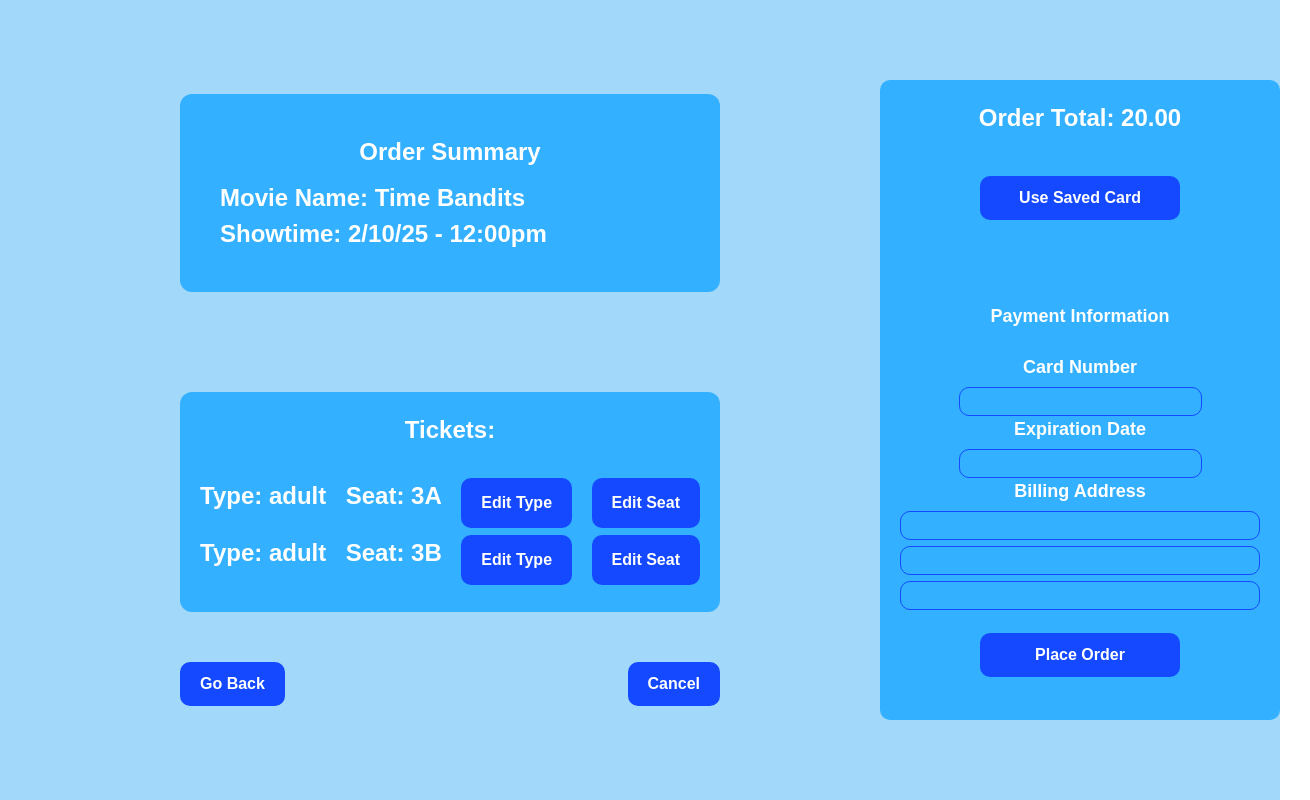
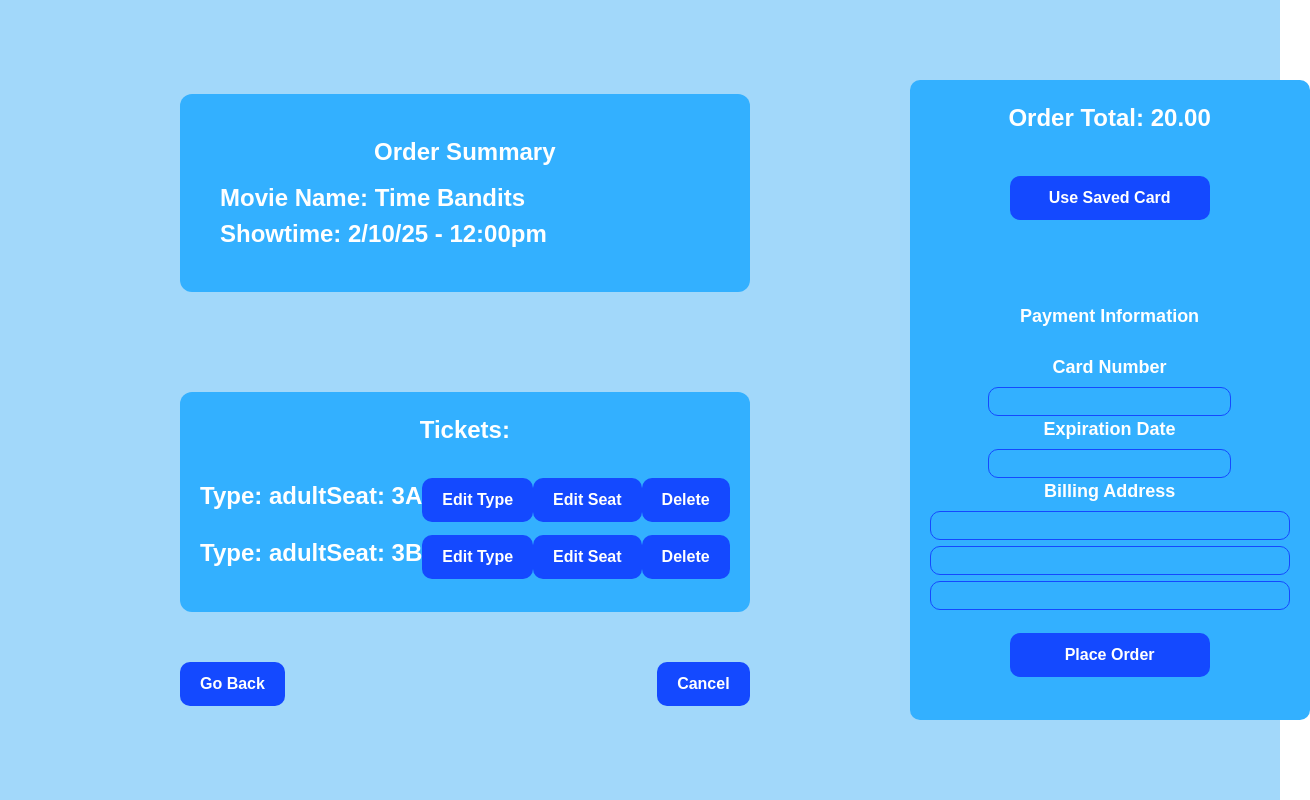
Before and after one commit to nehaau2305/Finema, a Next.js app in the folder frontend/finema/: page /order-summary in a window 1280 px wide. Shown: the whole page, 1310 px wide, since content can reach past the window. Built offline with nearby package versions, Linux system fonts and the light colour scheme.

Commit message:
Super small edit to add delete button to tickets

```diff
--- a/frontend/finema/src/app/components/TicketStub.tsx
+++ b/frontend/finema/src/app/components/TicketStub.tsx
@@ -13,14 +13,24 @@ export default function OrderSummary({ticket_type, seat} : {ticket_type:String,
   function goType() {
     router.push('/show-time')
   }
+  function deleteTicket() {
+    console.log('ERRRRR, not implemented')
+  }
 
 
   return (
     <section className={styles.main_body}>
       <h1> Type: {ticket_type} </h1>
       <h1> Seat: {seat} </h1>
-      <Button onClick={goType}> Edit Type </Button>
-      <Button onClick={goSeat}> Edit Seat </Button>
+      <div className={styles.button}>
+        <Button onClick={goType}> Edit Type </Button>
+      </div>
+      <div className={styles.button}>
+        <Button onClick={goSeat}> Edit Seat </Button>
+      </div>
+      <div className={styles.button}>
+        <Button onClick={deleteTicket}> Delete </Button>
+      </div>
     </section>
   );
 };
```
